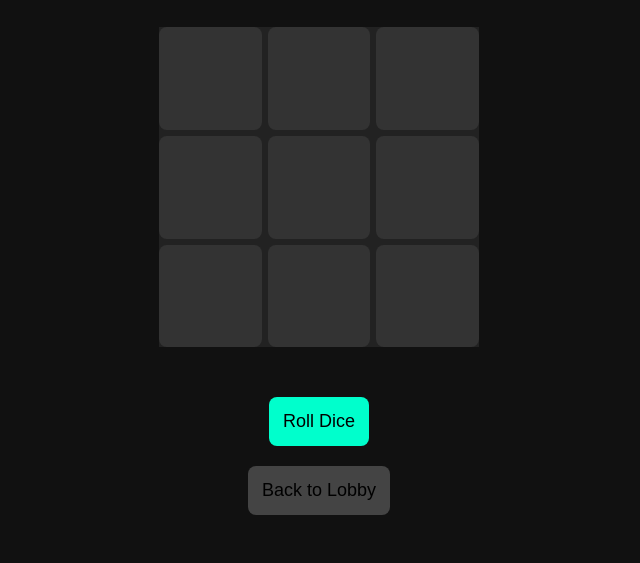
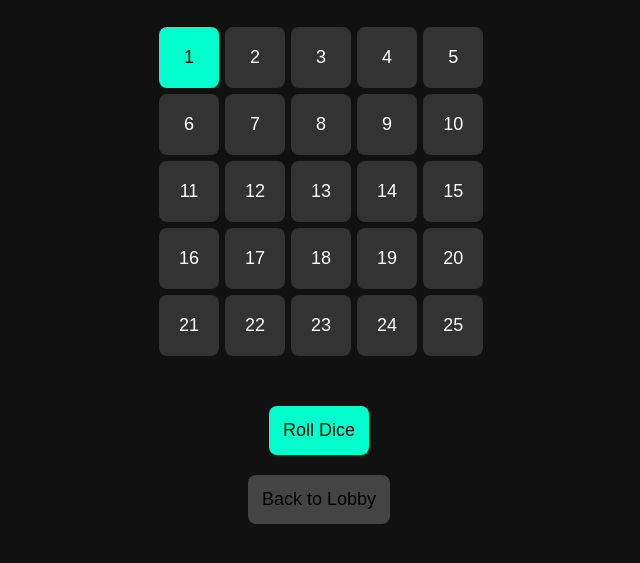
Before and after one commit to bunti130/zyngoplay-app, a website: page www/ludo.html in a window 1280 px wide. Shown: the part 139-702 px from the top of the page, without its empty margins (321-961 px from the left). Drawn offline with Linux system fonts and the light colour scheme.

Commit message:
Update ludo.html

```diff
--- a/www/ludo.html
+++ b/www/ludo.html
@@ -4,7 +4,6 @@
 <head>
 
 <meta name="viewport" content="width=device-width, initial-scale=1">
-
 <title>Ludo Game</title>
 
 <style>
@@ -23,18 +22,22 @@ margin-top:20px;
 
 .board{
 width:320px;
-height:320px;
-background:#222;
 margin:30px auto;
 display:grid;
-grid-template-columns:repeat(3,1fr);
+grid-template-columns:repeat(5,1fr);
 grid-gap:6px;
 }
 
 .cell{
 background:#333;
-padding:35px;
+padding:20px;
 border-radius:8px;
+font-size:18px;
+}
+
+.token{
+background:#00ffcc;
+color:black;
 }
 
 #dice{
@@ -67,19 +70,7 @@ background:#444;
 🎲
 </div>
 
-<div class="board">
-
-<div class="cell"></div>
-<div class="cell"></div>
-<div class="cell"></div>
-
-<div class="cell"></div>
-<div class="cell"></div>
-<div class="cell"></div>
-
-<div class="cell"></div>
-<div class="cell"></div>
-<div class="cell"></div>
+<div class="board" id="board">
 
 </div>
 
@@ -95,13 +86,56 @@ Back to Lobby
 
 <script>
 
+var position = 0
+
+function createBoard(){
+
+var board = document.getElementById("board")
+
+for(let i=0;i<25;i++){
+
+var cell = document.createElement("div")
+cell.className="cell"
+cell.id="cell"+i
+cell.innerHTML=i+1
+
+board.appendChild(cell)
+
+}
+
+updateToken()
+
+}
+
+function updateToken(){
+
+for(let i=0;i<25;i++){
+
+document.getElementById("cell"+i).classList.remove("token")
+
+}
+
+document.getElementById("cell"+position).classList.add("token")
+
+}
+
 function rollDice(){
 
-var number = Math.floor(Math.random()*6)+1;
+var number = Math.floor(Math.random()*6)+1
 
-document.getElementById("dice").innerHTML = number;
+document.getElementById("dice").innerHTML = number
+
+position += number
+
+if(position>24){
+position=24
+}
+
+updateToken()
 
 }
+
+createBoard()
 
 </script>
 
```
